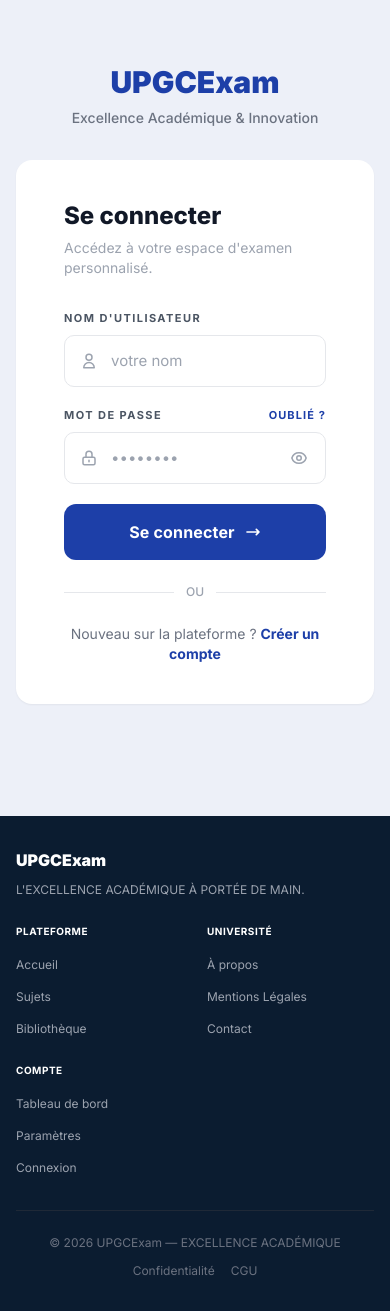
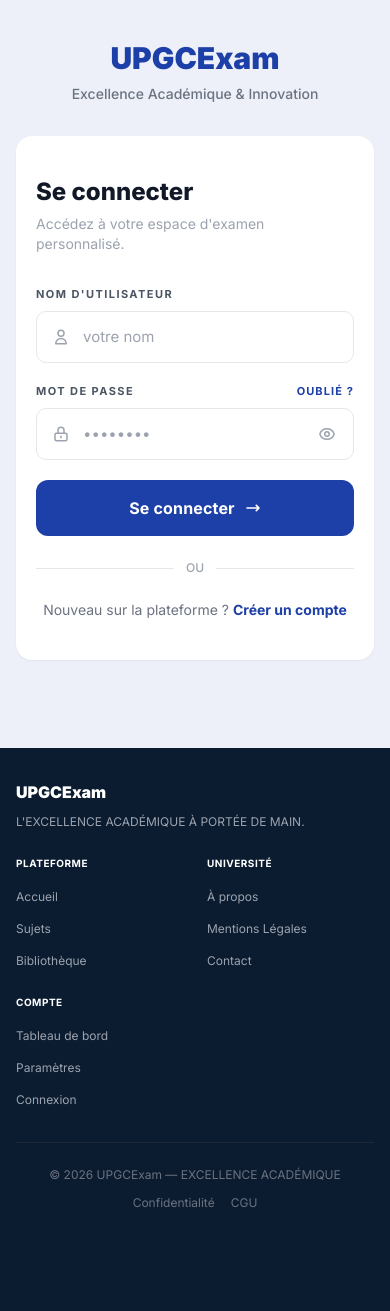
Before and after one commit to TANNOU-dev/upgcexam, a Django app: page /connexion/ in a window 390 px wide. After the commit the page ends 1207 px from the top, so only its background shows below. Run offline with Django 5.2, Linux system fonts and the light colour scheme; some libraries are stand-ins or nearby versions.

Commit message:
Fix: responsive mobile pour login, paramètres et supprimer
- login.html : padding carte réduit sur mobile (px-5), py réduit
- parametres.html : padding carte adaptatif (p-4 sm:p-6 lg:p-8), boutons en colonne sur mobile
- supprimer_sujet.html : boutons en colonne sur mobile (flex-col sm:flex-row), padding adaptatif
- Toutes les pages ont maintenant des breakpoints sm/md/lg

```diff
--- a/core/templates/core/login.html
+++ b/core/templates/core/login.html
@@ -84,7 +84,7 @@
 </head>
 <body>
 
-    <main class="flex-1 flex flex-col items-center justify-center px-4 py-16">
+    <main class="flex-1 flex flex-col items-center justify-center px-4 py-10 sm:py-16">
 
         <!-- Logo + tagline -->
         <div class="text-center mb-8">
@@ -93,7 +93,7 @@
         </div>
 
         <!-- Card -->
-        <div class="bg-white rounded-2xl shadow-sm px-12 py-10 w-full" style="max-width:480px;">
+        <div class="bg-white rounded-2xl shadow-sm px-5 sm:px-8 lg:px-12 py-10 w-full" style="max-width:480px;">
 
             <div class="mb-8">
                 <h2 class="text-2xl font-extrabold text-gray-900 mb-1.5">Se connecter</h2>
--- a/core/templates/core/parametres.html
+++ b/core/templates/core/parametres.html
@@ -3,14 +3,14 @@
 {% block title %}Parametres | UPGCExam{% endblock %}
 {% block content %}
 <!-- ==================== MAIN ==================== -->
-    <main class="max-w-2xl mx-auto px-6 py-10">
+    <main class="max-w-2xl mx-auto px-4 sm:px-6 py-8 sm:py-10">
         <div class="mb-8">
             <p class="text-sm font-semibold text-[#0037B0] tracking-wider">PARAMÈTRES</p>
             <h2 class="text-3xl font-black text-[#0B1C30] mt-1">Mon compte</h2>
             <p class="text-gray-500 mt-1">Modifiez vos informations personnelles</p>
         </div>
 
-        <div class="bg-white rounded-2xl shadow-sm p-8">
+        <div class="bg-white rounded-2xl shadow-sm p-4 sm:p-6 lg:p-8">
 
 
             <form method="post" class="space-y-5">
@@ -44,7 +44,7 @@
                 </button>
             </form>
 
-            <div class="mt-6 flex justify-between items-center">
+            <div class="mt-6 flex flex-col sm:flex-row justify-between items-center gap-3">
                 <a href="{% url 'tableau_de_bord' %}" class="text-sm text-gray-400 hover:text-gray-600">← Retour au tableau de bord</a>
                 {% include "core/includes/logout_form.html" with button_class="text-sm font-semibold text-red-500 hover:text-red-700 hover:underline bg-transparent border-0 cursor-pointer p-0" %}
             </div>
```
Also changed, not shown: core/templates/core/supprimer_sujet.html (+5 -5 lines).
